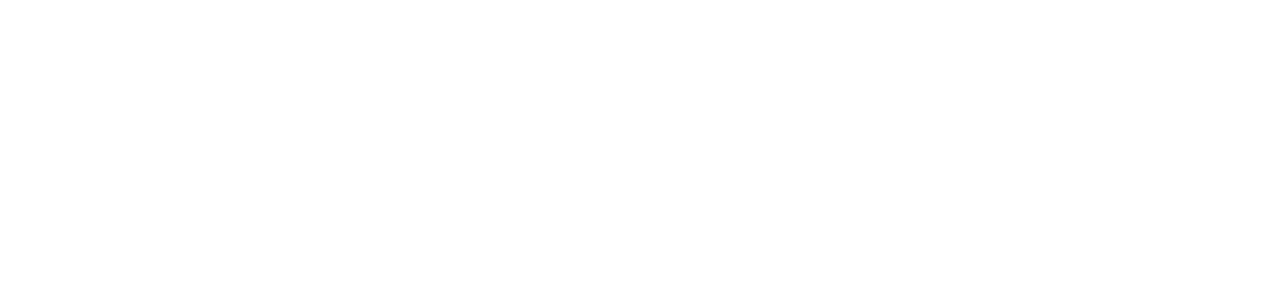
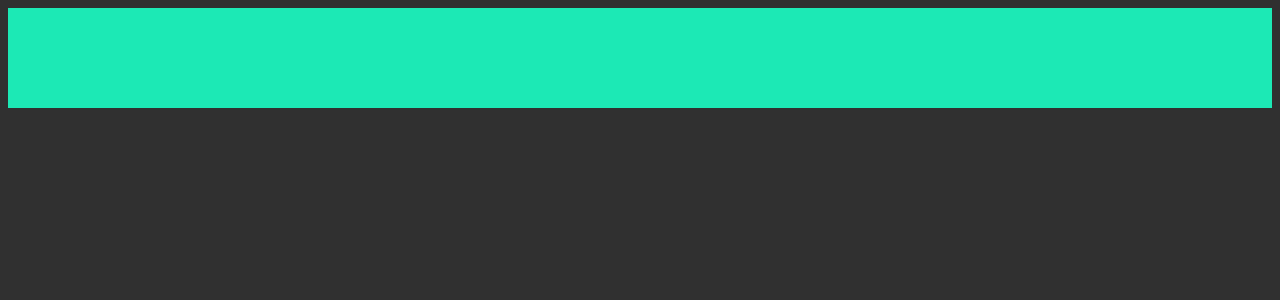
Before and after one commit to L0fty/multiple-choice-ui, a React (Create React App) app: page / in a window 1280 px wide. Shown: the top 300 px of the page. Built offline with nearby package versions, Linux system fonts and the light colour scheme.

Commit message:
colors setup

```diff
--- a/package.json
+++ b/package.json
@@ -6,7 +6,8 @@
     "git": "^0.1.5",
     "react": "^16.8.6",
     "react-dom": "^16.8.6",
-    "react-scripts": "2.1.8"
+    "react-scripts": "2.1.8",
+    "styled-components": "^4.2.0"
   },
   "scripts": {
     "start": "react-scripts start",
--- a/src/App.js
+++ b/src/App.js
@@ -1,8 +1,24 @@
 import React, { Component } from "react";
+import darkTheme from "./styles/Themes";
+import { ThemeProvider, createGlobalStyle } from "styled-components";
+import Header from "./components/header/Header";
+
+const GlobalStyle = createGlobalStyle`
+  body {
+    background-color: ${props => props.theme.body};
+    }
+`;
 
 class App extends Component {
   render() {
-    return <div className="App" />;
+    return (
+      <ThemeProvider theme={{ ...darkTheme }}>
+        <div className="App">
+          <Header />
+          <GlobalStyle />
+        </div>
+      </ThemeProvider>
+    );
   }
 }
 
--- /dev/null
+++ b/src/components/header/Header.jsx
@@ -0,0 +1,13 @@
+// import React from "react";
+// import PropTypes from "prop-types";
+import styled from "styled-components";
+
+const StyledHeader = styled.header`
+  display: flex;
+  justify-content: center;
+  width: 100%;
+  height: 100px;
+  background-color: ${props => props.theme.primary};
+`;
+
+export default StyledHeader;
--- /dev/null
+++ b/src/styles/Themes.js
@@ -0,0 +1,13 @@
+const darkTheme = {
+  primary: "hsl(165,82%,51%)",
+  body: "hsl(0,0%,19%)",
+  background: "hsl(0,0%,26%)",
+  font: "hsl(0,0%,80%)",
+  success: "hsl(149,75%,39%)",
+  error: "hsl(4,86%,58%)",
+  icon: "hsl(0,0%,65%)",
+  listHighlight: "hsl(0,0%,38%)",
+  unselectedIcon: "hsl(0,0%,12%)"
+};
+
+export default darkTheme;
```
Also changed, not shown: 2 other files (tests, documents, lock files or other folders).
